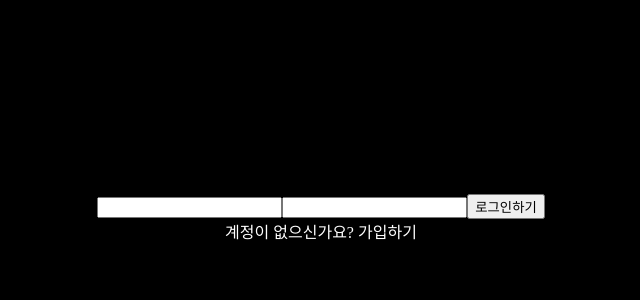
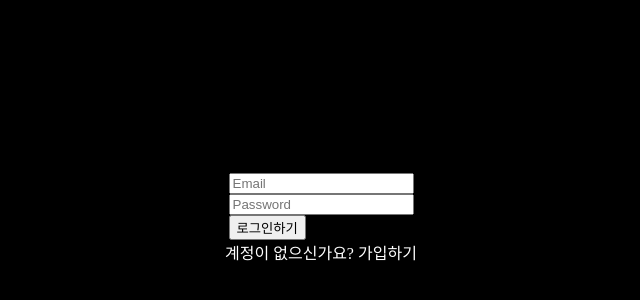
Before and after one commit to visioneight/clone-x-frontend, a Vue app: page / in a window 1280 px wide. Shown: the part 190-490 px from the top of the page, without its empty margins (319-959 px from the left). Built offline with nearby package versions, Linux system fonts and the light colour scheme.

Commit message:
#1 Refactor InputField

```diff
--- /dev/null
+++ b/src/components/InputField.vue
@@ -0,0 +1,27 @@
+<template>
+    <div>
+        <input :type="type" :placeholder="placeholder" :value="modelValue" @input="updateValue"/>
+    </div>
+</template>
+
+<script>
+export default {
+    name: "InputField",
+    props: {
+        placeholder: String,
+        type: String,
+        modelValue: String
+    },
+    emits: ['update:modelValue'],
+    methods: {
+        updateValue(event) {
+            const value = event.target.value.trim();
+            this.$emit('update:modelValue', value);
+        }
+    }
+}
+</script>
+
+<style>
+
+</style>
--- a/src/views/LoginPage.vue
+++ b/src/views/LoginPage.vue
@@ -1,9 +1,10 @@
 <template>
 
     <div>
-        <input type="test" :placeholer="Email" v-model="email">
-        <input type="password" :placeholer="Password" v-mode="password"/>
-
+        <!--input type="test" :placeholer="email" v-model="email">
+        <input type="password" :placeholer="password" v-mode="password"/-->
+        <InputField :type="'text'" :placeholder="'Email'" :modelValue="email" v-model="email"/>
+        <InputField :type="'password'" :placeholder="'Password'" :modelValue="password" />
         <button @click="login">로그인하기</button>
     </div>
     <div>
@@ -14,8 +15,11 @@
 </template>
 
 <script>
+import InputField from '@/components/InputField.vue';
+
 export default {
     name: "LoginPage",
+    components: {InputField},
     data() {
         return {
             email: "",
```
